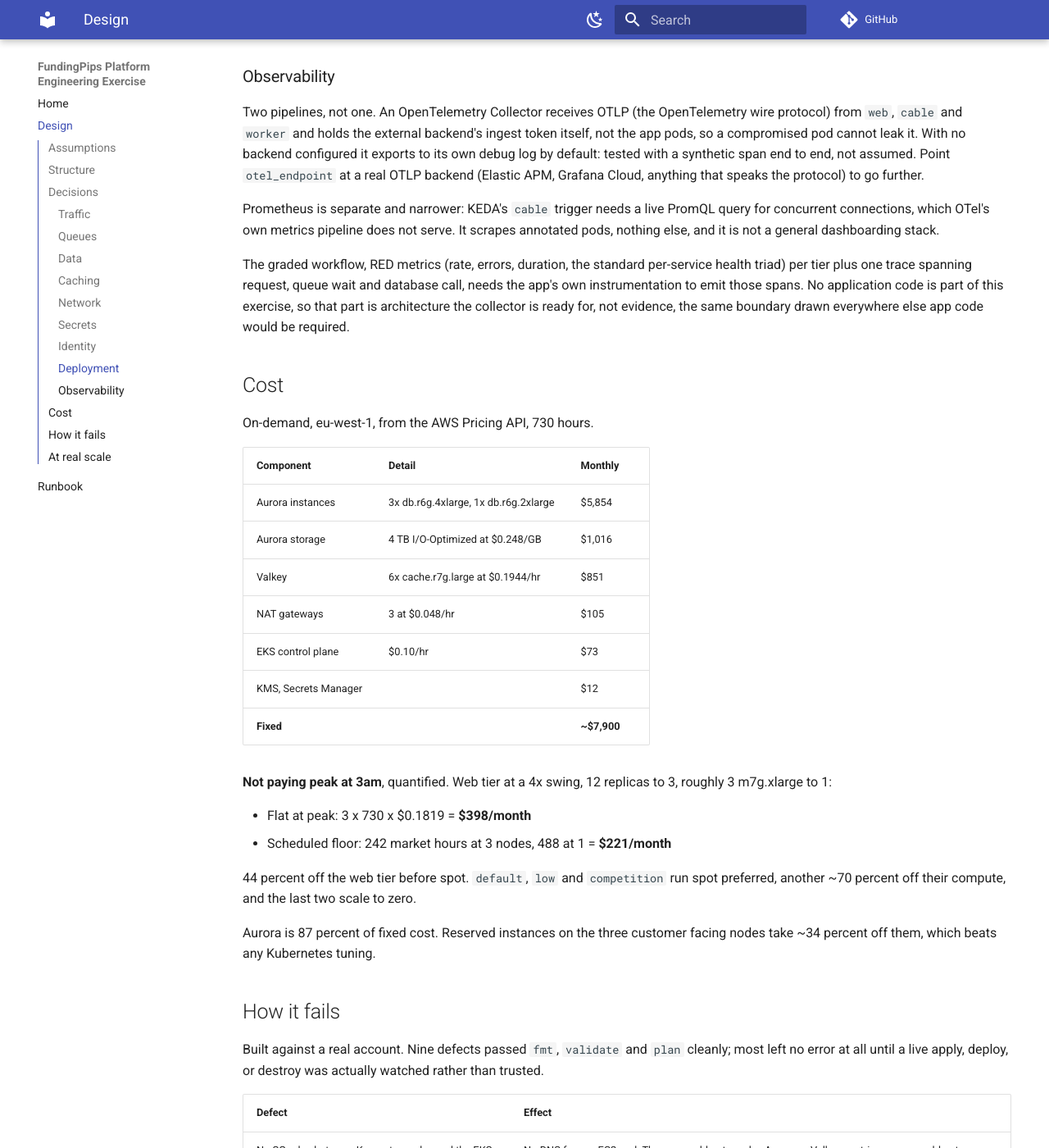
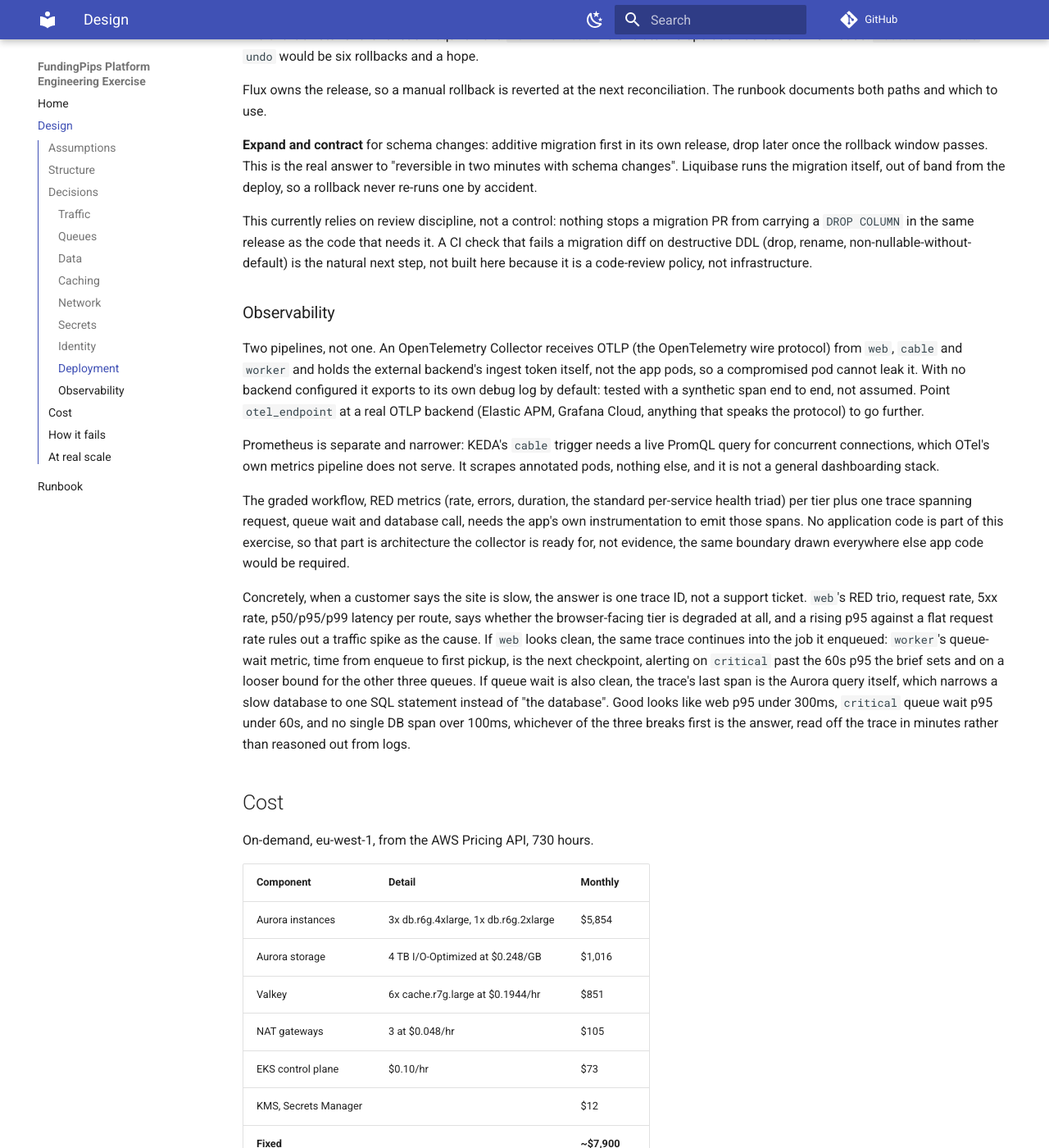
Before and after one commit to fundingpips-challenge/docs, an MkDocs documentation site: the page built from docs/design.md, in a window 1280 px wide and 1400 px high, scrolled down 5750 px. Shown: the whole window at 82% size. Built offline with MkDocs 1.6.1 and Material for MkDocs 9.7.7, drawn with Linux system fonts in a browser that asks for light colours; comment, search, counter and statistics services are not loaded; some of the changed text lies outside the part shown.

Commit message:
design: close observability signal path, dev multi-instance, and DDL-check gap
Co-Authored-By: Claude Sonnet 5 <noreply@anthropic.com>

```diff
--- a/docs/design.md
+++ b/docs/design.md
@@ -68,6 +68,18 @@ that Karpenter provisions. The thing that provisions nodes must not need a node.
 Fargate selection is by pod label, not namespace, so the rest of `kube-system`
 stays on cheaper EC2. Five NodePools on Bottlerocket arm64: one untainted
 `system`, four tainted application pools.
+
+Dev's "spin up multiple instances for parallel dev work" is answered by the
+`app` layer's `instance` variable, not by cloning `platform`. `platform` and
+`addons` build one shared dev baseline, VPC, EKS cluster, Aurora cluster,
+Valkey; `app` is applied once per instance against that baseline, keyed by
+`instance` in its state path (`environments/dev/app/<instance>.tfstate`), and
+provisions that instance's slice: a Kubernetes namespace, a Route53 record,
+an IAM role, and a dedicated Aurora schema and Valkey key prefix so instance
+`bravo`'s Sidekiq never pops instance `alpha`'s job. Stable team instances
+(`payments`, `trading`) get a committed `dev-<instance>.tfvars`; a throwaway
+one is `terraform apply -var instance=bravo` with no file committed at all,
+so standing one up or tearing it down is never a pull request.
 
 ## Decisions
 
@@ -236,6 +248,12 @@ release, drop later once the rollback window passes. This is the real answer to
 itself, out of band from the deploy, so a rollback never re-runs one by
 accident.
 
+This currently relies on review discipline, not a control: nothing stops a
+migration PR from carrying a `DROP COLUMN` in the same release as the code
+that needs it. A CI check that fails a migration diff on destructive DDL
+(drop, rename, non-nullable-without-default) is the natural next step, not
+built here because it is a code-review policy, not infrastructure.
+
 ### Observability
 
 Two pipelines, not one. An OpenTelemetry Collector receives OTLP (the
@@ -258,6 +276,20 @@ queue wait and database call, needs the app's own instrumentation to emit
 those spans. No application code is part of this exercise, so that part is
 architecture the collector is ready for, not evidence, the same boundary
 drawn everywhere else app code would be required.
+
+Concretely, when a customer says the site is slow, the answer is one trace
+ID, not a support ticket. `web`'s RED trio, request rate, 5xx rate, p50/p95/p99
+latency per route, says whether the browser-facing tier is degraded at all,
+and a rising p95 against a flat request rate rules out a traffic spike as the
+cause. If `web` looks clean, the same trace continues into the job it
+enqueued: `worker`'s queue-wait metric, time from enqueue to first pickup, is
+the next checkpoint, alerting on `critical` past the 60s p95 the brief sets
+and on a looser bound for the other three queues. If queue wait is also
+clean, the trace's last span is the Aurora query itself, which narrows a slow
+database to one SQL statement instead of "the database". Good looks like web
+p95 under 300ms, `critical` queue wait p95 under 60s, and no single DB span
+over 100ms, whichever of the three breaks first is the answer, read off the
+trace in minutes rather than reasoned out from logs.
 
 ## Cost
 
```
